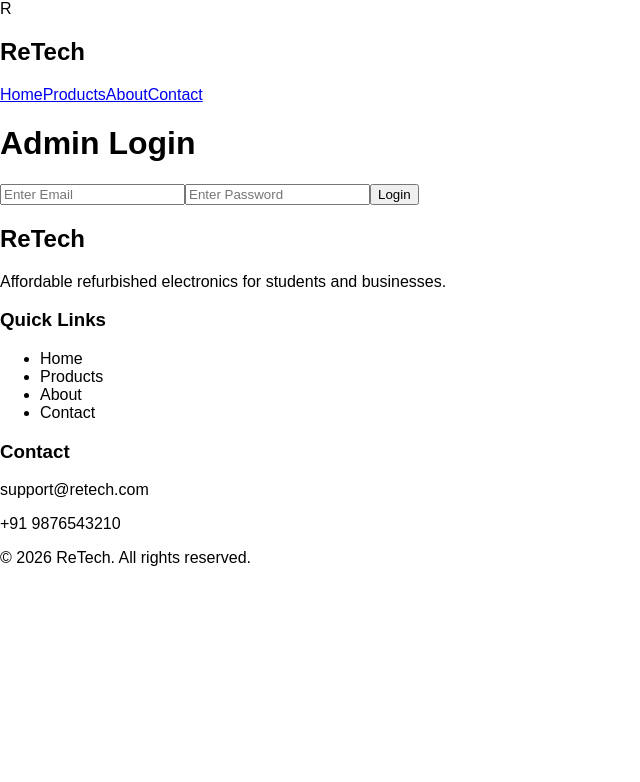
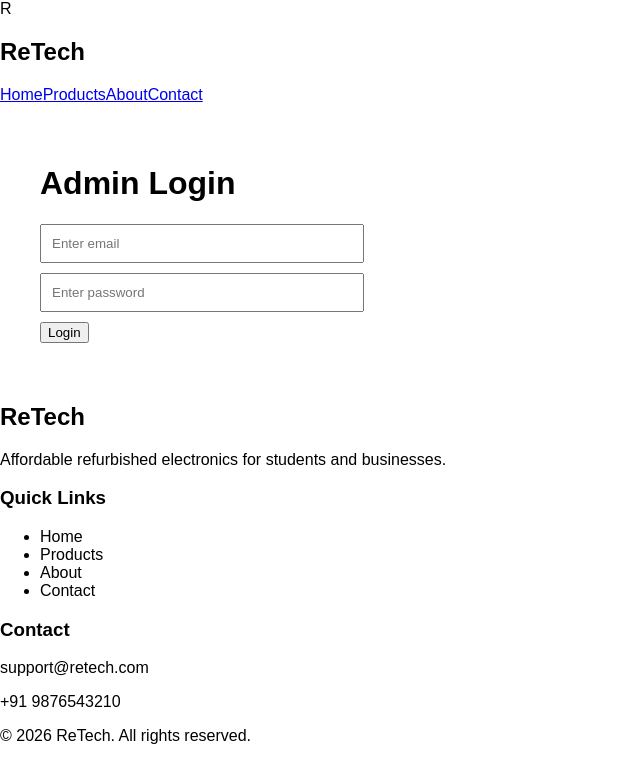
Before and after one commit to 9431594416/retech-client, a React (Vite) app: page /login in a window 1280 px wide. Shown: the top 782 px of the page, without its empty margins (0-640 px from the left). Built offline with nearby package versions, Linux system fonts and the light colour scheme.

Commit message:
fixed login page

```diff
--- a/src/pages/Login.jsx
+++ b/src/pages/Login.jsx
@@ -1,87 +1,68 @@
 import { useState } from "react";
-
 import { signInWithEmailAndPassword } from "firebase/auth";
-
 import { auth } from "../firebase/firebase";
-
 import { useNavigate } from "react-router-dom";
 
 function Login() {
-
   const [email, setEmail] = useState("");
-
   const [password, setPassword] = useState("");
+  const [error, setError] = useState("");
 
   const navigate = useNavigate();
 
   const handleLogin = async (e) => {
-
     e.preventDefault();
 
     try {
-
-      await signInWithEmailAndPassword(
-        auth,
-        email,
-        password
-      );
-
-      alert("Login Successful");
-
+      await signInWithEmailAndPassword(auth, email, password);
       navigate("/admin");
-
-    } catch (error) {
-
-      console.log(error);
-
-      alert(error.message);
-
+    } catch (err) {
+      setError("Invalid email or password");
+      console.log(err);
     }
-
   };
 
   return (
+    <div style={{ padding: "40px" }}>
+      <h1>Admin Login</h1>
 
-    <div className="min-h-screen bg-gray-100 flex items-center justify-center">
-
-      <form
-        onSubmit={handleLogin}
-        className="bg-white p-10 rounded-2xl shadow-lg w-[400px] space-y-6"
-      >
-
-        <h1 className="text-4xl font-bold text-center">
-          Admin Login
-        </h1>
-
+      <form onSubmit={handleLogin}>
         <input
           type="email"
-          placeholder="Enter Email"
+          placeholder="Enter email"
           value={email}
           onChange={(e) => setEmail(e.target.value)}
-          className="w-full border p-4 rounded-xl outline-none"
+          style={{
+            display: "block",
+            marginBottom: "10px",
+            padding: "10px",
+            width: "300px",
+          }}
         />
 
         <input
           type="password"
-          placeholder="Enter Password"
+          placeholder="Enter password"
           value={password}
           onChange={(e) => setPassword(e.target.value)}
-          className="w-full border p-4 rounded-xl outline-none"
+          style={{
+            display: "block",
+            marginBottom: "10px",
+            padding: "10px",
+            width: "300px",
+          }}
         />
 
-        <button
-          type="submit"
-          className="w-full bg-emerald-600 text-white py-4 rounded-xl font-bold"
-        >
-          Login
-        </button>
-
+        <button type="submit">Login</button>
       </form>
 
+      {error && (
+        <p style={{ color: "red", marginTop: "10px" }}>
+          {error}
+        </p>
+      )}
     </div>
-
   );
-
 }
 
 export default Login;
```
